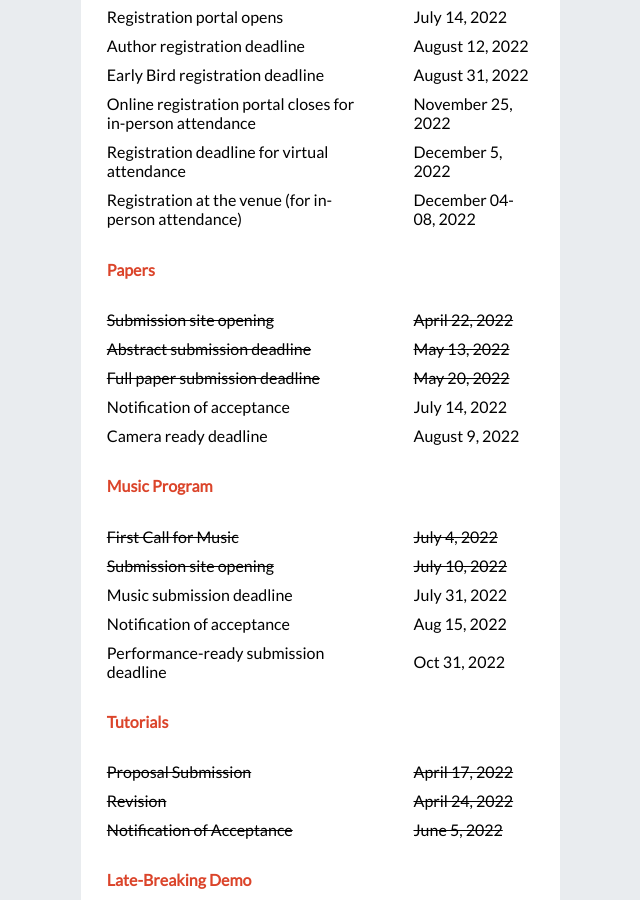
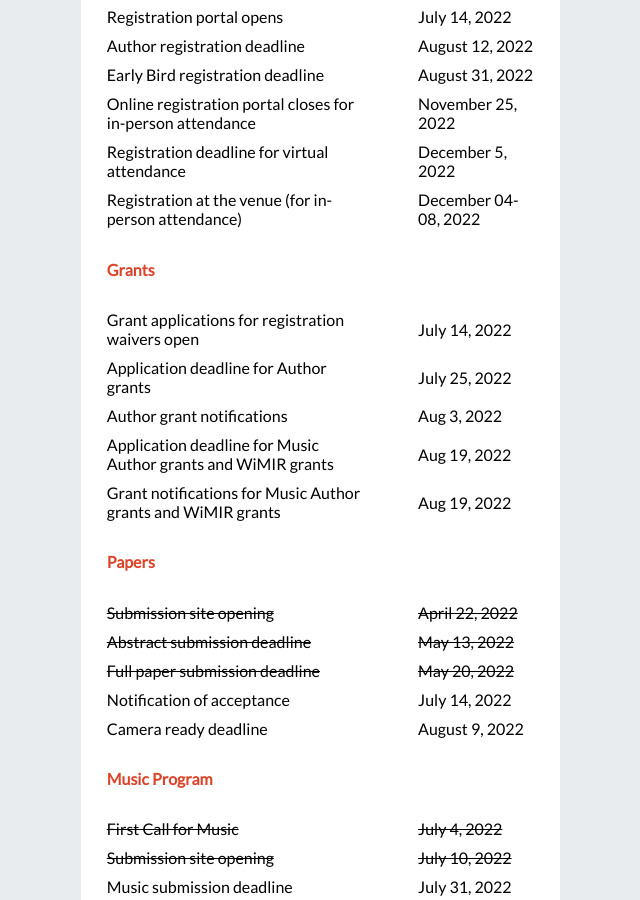
Before and after one commit to ismir2022/ismir2022.github.io, a Jekyll site: the page built from index.md, in a window 1280 px wide and 900 px high, scrolled down 1067 px. Shown: the whole window, without its empty margins (106-746 px from the left). Built offline with Jekyll 4.4.1, drawn with Linux system fonts in a browser that asks for light colours; nearby versions of some CDN libraries; comment, search, counter and statistics services are not loaded.

Commit message:
Update index.md

```diff
--- a/index.md
+++ b/index.md
@@ -60,7 +60,6 @@ title: International Society for Music Information Retrieval
         <td> Registration at the venue (for in-person attendance)</td>
         <td> December 04-08, 2022 </td>
     </tr>
-    <!--
     <tr class="timelineparts">
         <td><h4><span style="color:#DB442A">Grants</span></h4></td>
         <td> </td>
@@ -84,7 +83,7 @@ title: International Society for Music Information Retrieval
     <tr class="timelineparts">
         <td> Grant notifications for Music Author grants and WiMIR grants</td>
         <td> Aug 19, 2022 </td>
-    </tr> -->
+    </tr>
     <tr class="timelineparts">
         <td><h4><span style="color:#DB442A">Papers</span></h4></td>
         <td> </td>
```
